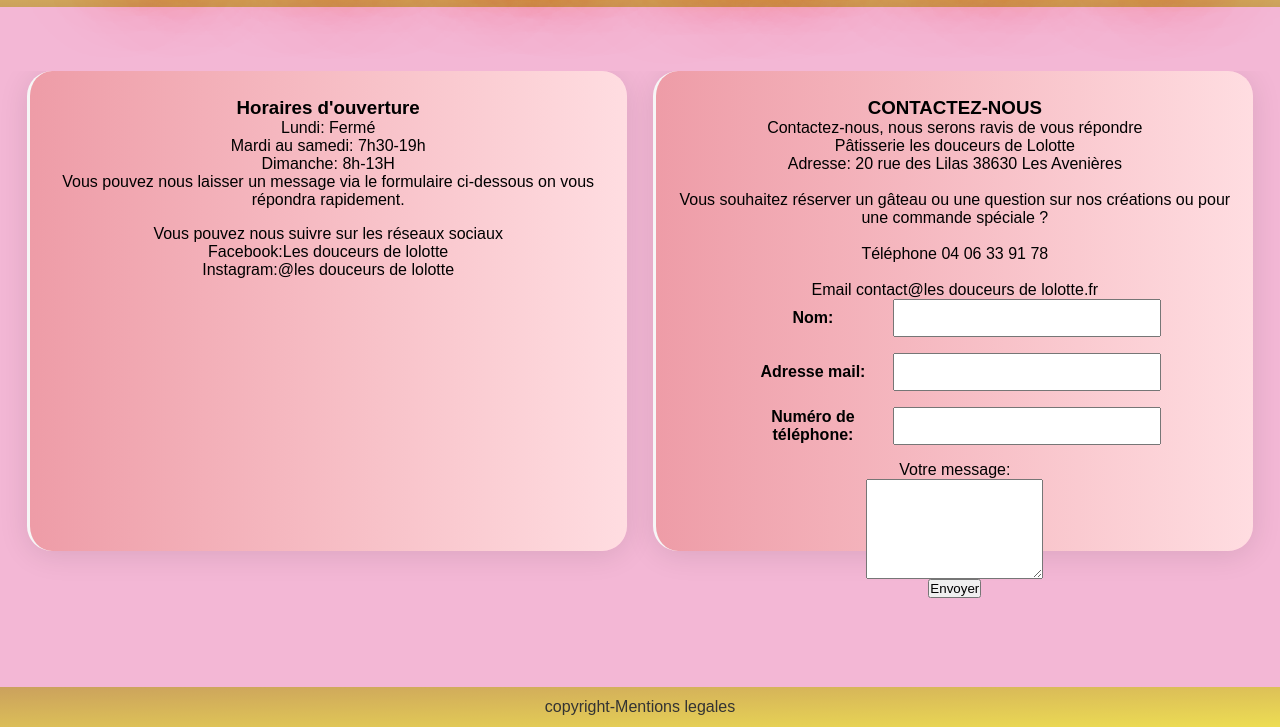
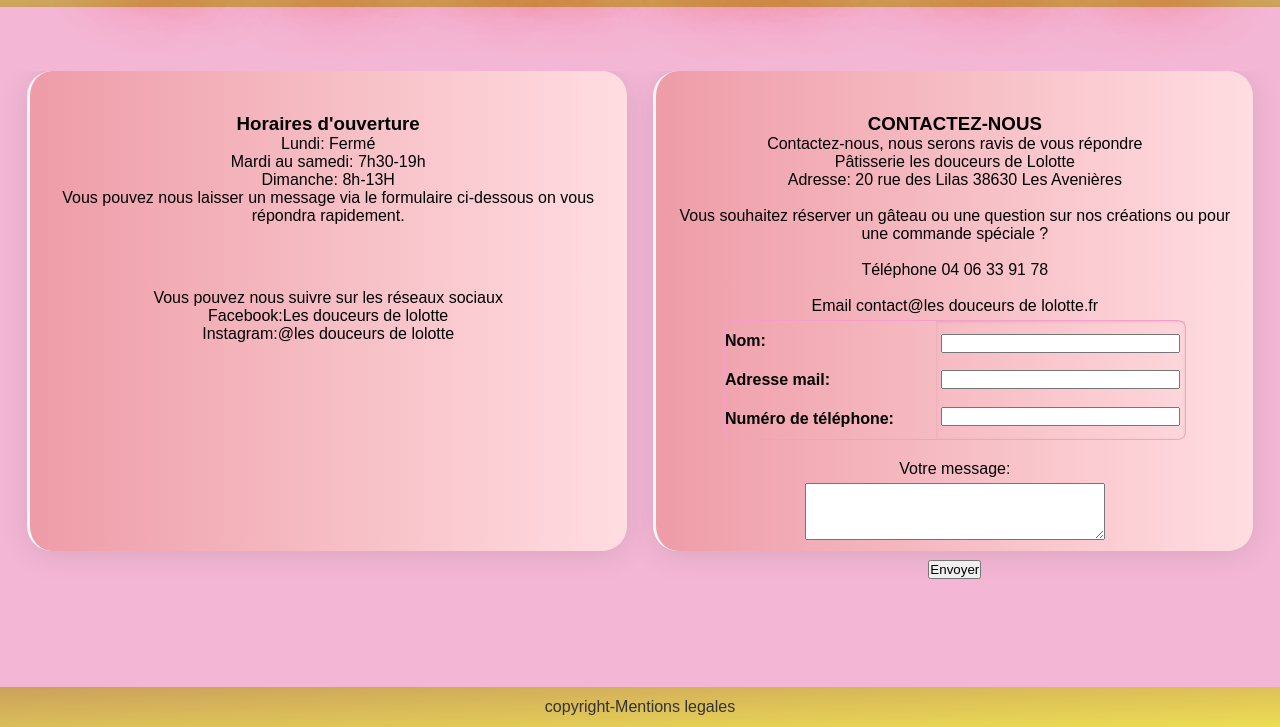
Before and after one commit to lolo435/site-vitrine-patisserie-v2, a plain HTML site: page contact.html in a window 1280 px wide. Shown: the part 73-800 px from the top of the page. Drawn offline with Linux system fonts and the light colour scheme.

Commit message:
changement de contact-formulaire

```diff
--- a/contact.html
+++ b/contact.html
@@ -1,5 +1,6 @@
 <!DOCTYPE html>
 <html lang="fr">
+
 <head>
   <meta charset="UTF-8" />
   <meta name="viewport" content="width=device-width, initial-scale=1.0" />
@@ -55,6 +56,8 @@
     </div>
     <div class="right">
       <div class="contact-nous">
+        <div class="contact-text">
+
           <h3>CONTACTEZ-NOUS</h3>
           <p>
             Contactez-nous, nous serons ravis de vous répondre<br />Pâtisserie
@@ -64,26 +67,30 @@
             04 06 33 91 78<br /><br />
             Email contact@les douceurs de lolotte.fr
           </p>
+
+        </div>
+
         <div class="contact-formulaire">
           <div class="contact-information">
-              <div class="contact-group">
+            <div class="contact-label">
               <label>Nom:</label>
+              <label>Adresse mail:</label>
+              <label>Numéro de téléphone:</label>
+            </div>
+              <div class="contact-input">
                 <input type="text" />
-              </div>
-              <div class="contact-group">
-                <label>Adresse mail:</label>
                 <input type="text" />
-              </div>
-              <div class="contact-group">
-                <label>Numéro de téléphone:</label>
                 <input type="text" />
               </div>
             </div>
+          </div>
+<div class="text-area">
+   <label>Votre message:</label>
 
-            <div class="contact-message">
-              <label>Votre message:</label>
             <textarea></textarea>
 </div>
+
+
           <div class="button">
             <button>Envoyer</button>
           </div>
@@ -93,4 +100,5 @@
   </main>
   <footer>copyright-Mentions legales</footer>
 </body>
+
 </html>
--- a/style.css
+++ b/style.css
@@ -67,7 +67,7 @@ header {
   /*  color: rgb(152, 70, 70); */
   border-radius: 25px;
   text-decoration: none;
-font-size: calc(8px + 2vh);
+  font-size: calc(8px + 2vh);
   line-height: calc(8px + 4vh);
   /*   text-shadow: 0 0 5px #f562ff, 0 0 15px #f562ff, 0 0 25px #f562ff,
     0 0 20px #f562ff, 0 0 30px #890092, 0 0 80px #890092, 0 0 80px #890092;
@@ -346,7 +346,6 @@ footer {
 
 .contact-body {
   background-color: #f3b7d5;
-
   display: flex;
   flex-direction: row;
   flex-wrap: wrap;
@@ -388,52 +387,78 @@ footer {
 .contact-horaires,
 .contact-reseaux,
 .contact-nous {
-  font-size: 8.rem;
+  font-size: 1rem;
   text-align: center;
-  margin: 1rem 0;
+  margin: 2rem 0;
   display: flex;
   flex-direction: column;
   align-items: center;
+  margin-bottom: 4rem;
+  /*border: 1px solid #f260b0ea;
+  border-radius: 8px;*/
 
 }
 
 .contact-formulaire {
+  width: 80%;
   display: flex;
   flex-direction: column;
-  align-items: center;
-
 }
 
-.contact-group {
+.contact-information {
+  margin-top: 5px;
+  height: 120px;
+  width: 100%;
+  border: 1px solid #f69cceea;
+  border-radius: 8px;
   display: flex;
-  align-items: center;
-  margin-bottom: 1rem;
-  width: 100%;
+  flex-direction:row;
 }
 
-.contact-group label {
-  width: 35%;
+.contact-label {
+  display: flex;
+  flex-direction: column;
+  justify-content: space-around;
+  align-items: flex-start;
+  width: 55%;
   font-weight: bold;
   padding-right: 1rem;
 }
 
-.contact-group input,
-.contact-group textarea {
+.contact-input
+ {
+    display: flex;
+  flex-direction: column;
+  justify-content: space-around;
   width: 65%;
-  padding: 0.5rem;
+  padding: 0.3rem;
   font-size: 1rem;
+
+  box-shadow: inset 0 1px 3px rgba(0, 0, 0, 0.1);
+
 }
 
-textarea {
+.text-area {
+  height: 120px;
+  display: flex;
+  flex-direction: column;
   resize: vertical;
   min-height: 100px;
+  padding: 20px;
 
+}
+
+textarea{
+  margin-top: 5px;
+  height: 60px;
+  width: 300Px;
 }
 
 .contact-message {
   display: flex;
   flex-direction: column;
-  align-items: center;
+  align-items: flex-start;
+
 }
 
 .contact-footer {
@@ -494,6 +519,7 @@ textarea {
 }
 
 @keyframes blink {
+
   20%,
   24%,
   55% {
```
Lines whose indentation alone changed are shown as unchanged.
